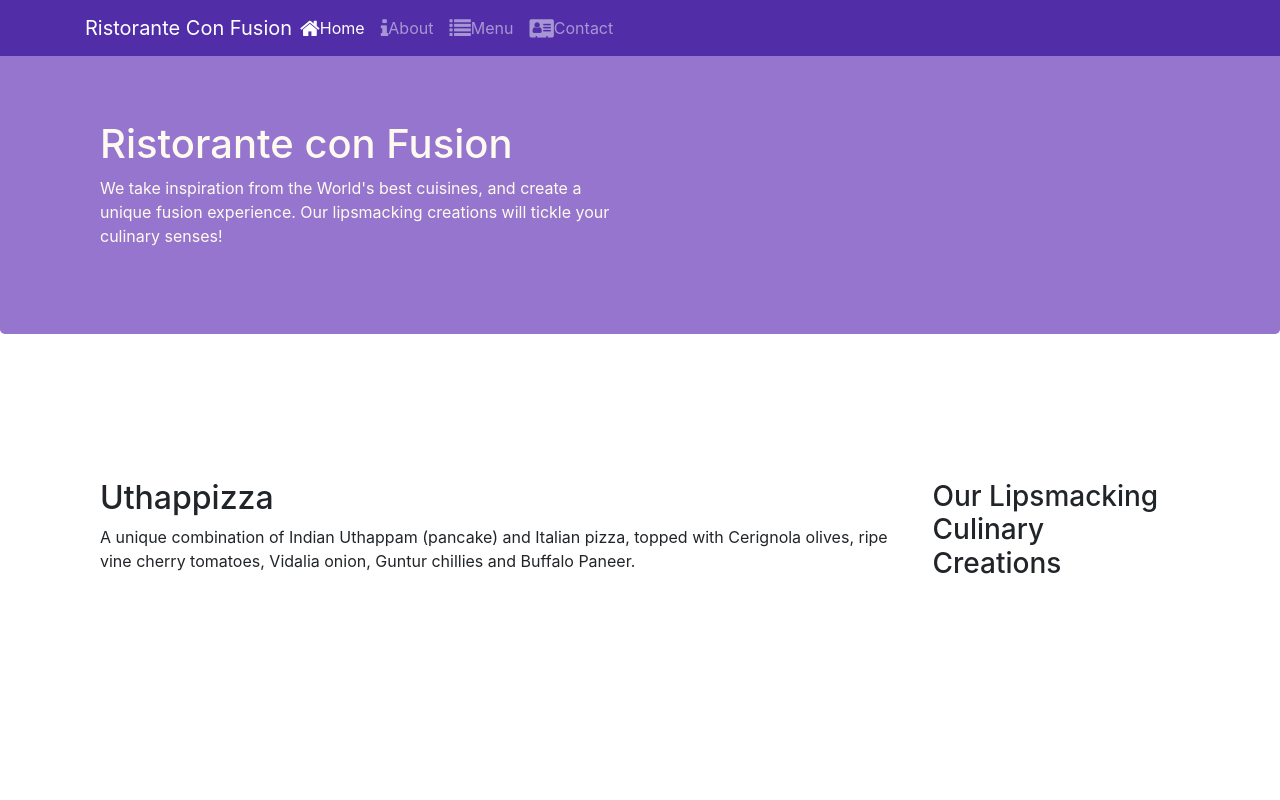
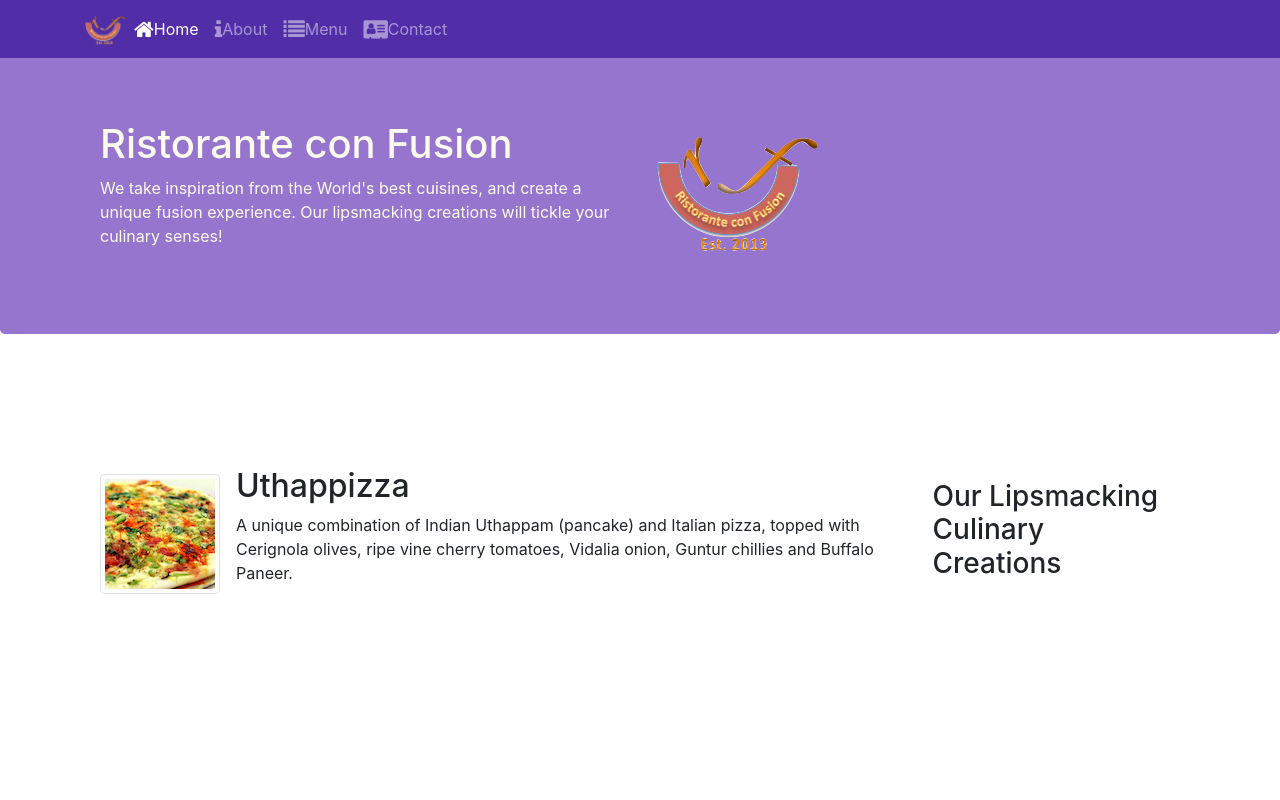
Before and after one commit to dimple0812/Ristorante-Confusion, a website: page index.html in a window 1280 px wide. Shown: the top 800 px of the page. Drawn offline with nearby package versions, Linux system fonts and the light colour scheme.

Commit message:
Images and Media

```diff
--- a/index.html
+++ b/index.html
@@ -22,7 +22,7 @@
 		<button class="navbar-toggler" type="button" data-toggle="collapse" data-target="#Navbar">
 		<span class="navbar-toggler-icon"></span>
 		</button>
-	<a class="navbar-brand mr-auto" href="#">Ristorante Con Fusion</a>
+	<a class="navbar-brand mr-auto" href="#"><img src="img/logo.png" height="30" width="41"></a>
 	<div class="collapse navbar-collapse" id="Navbar">
 	<ul class="navbar-nav mr-auto">
 	<li class="nav-item active"><a class="nav-link" href="#"><span class="fa fa-home fa-lg"></span>Home</a></li>
@@ -43,7 +43,9 @@
                     <h1>Ristorante con Fusion</h1>
                     <div class="d-none d-sm-block"><p>We take inspiration from the World's best cuisines, and create a unique fusion experience. Our lipsmacking creations will tickle your culinary senses!</p></div>
                 </div>
-                <div class="col-12 col-sm">
+                <div class="col-12 col-sm align-self-center">
+					<img src="img/logo.png" class="img-fluid">
+					</img>
                 </div>
             </div>
         </div>
@@ -55,9 +57,15 @@
                 <h3>Our Lipsmacking Culinary Creations</h3>
             </div>
             <div class="col col-sm order-sm-first col-md">
-                <h2>Uthappizza</h2>
-                <div class="d-none d-sm-block"><p>A unique combination of Indian Uthappam (pancake) and Italian pizza, topped with Cerignola olives, ripe vine cherry tomatoes, Vidalia onion, Guntur chillies and Buffalo Paneer.</p></div>
-            </div>
+			<div class="media">
+				<img class="d-flex mr-3 img-thumbnail align-self-center" src=img/uthappizza.png alt="uthappizza">
+				<div class="media-body">
+					<h2 class="mt-0">Uthappizza</h2>
+                <div class="d-none d-sm-block"><p class="d-none d-sm-block">A unique combination of Indian Uthappam (pancake) and Italian pizza, topped with Cerignola olives, ripe vine cherry tomatoes, Vidalia onion, Guntur chillies and Buffalo Paneer.</p></div>
+
+				</div>
+                </div>
+			</div>
         </div>
 
 
@@ -76,10 +84,16 @@
                 <h3>Meet our Culinary Specialists</h3>
             </div>
             <div class="col col-sm order-sm-first col-md">
-                <h2>Alberto Somayya</h2>
+			<div class="media">
+				<img class="d-flex mr-3 img-thumbnail align-self-center" src="img/alberto.png" alt="alberto">
+			<div class="media-body">
+			<h2>Alberto Somayya</h2>
                 <h4>Executive Chef</h4>
                 <div class="d-none d-sm-block"><p>Award winning three-star Michelin chef with wide International experience having worked closely with whos-who in the culinary world, he specializes in creating mouthwatering Indo-Italian fusion experiences. </p></div>
-            </div>
+
+			</div>
+			</div>
+                </div>
         </div>
     </div>
 
```
Also changed, not shown: aboutus.html (+4 -2 lines), contactus.html (+4 -2 lines), img/alberto.png (added), img/buffet.png (added), img/logo.png (added), img/uthappizza.png (added), 1 other file.
